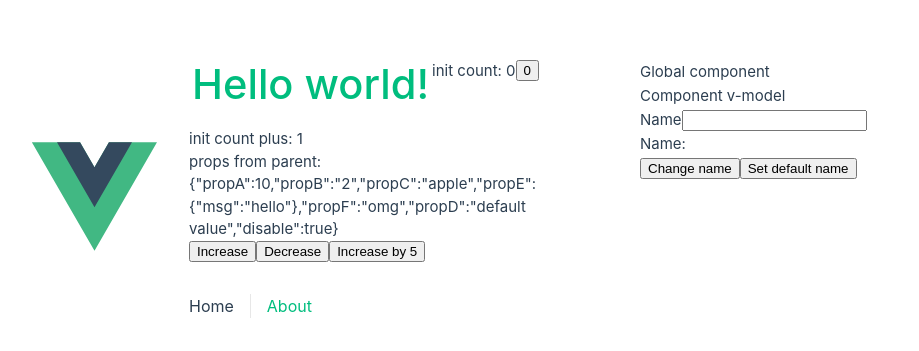
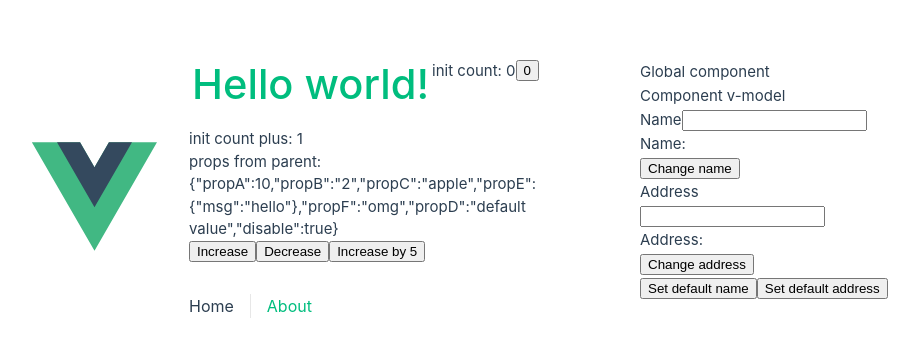
Before and after one commit to lyhuynhnhu/vue-basic, a Vue app: page / in a window 1280 px wide. Shown: the part 203-554 px from the top of the page, without its empty margins (0-919 px from the left). Built offline with nearby package versions, Linux system fonts and the light colour scheme.

Commit message:
v-model: arguments & multiple bindings

```diff
--- a/src/components/ComponentVModel.vue
+++ b/src/components/ComponentVModel.vue
@@ -4,12 +4,22 @@
   <input type="text" v-model="name" />
   <p>Name: {{ name }}</p>
   <button @click="changeName">Change name</button>
+
+  <p>Address</p>
+  <input type="text" v-model="address" />
+  <p>Address: {{ address }}</p>
+  <button @click="changeAddress">Change address</button>
 </template>
 
 <script setup>
-const name = defineModel()
+const name = defineModel('name', { type: String })
+const address = defineModel('address', { type: String })
 
 const changeName = () => {
   name.value = 'John Doe'
 }
+
+const changeAddress = () => {
+  address.value = 'New York'
+}
 </script>
--- a/src/views/HomeView.vue
+++ b/src/views/HomeView.vue
@@ -3,9 +3,14 @@ import ComponentVModel from '@/components/ComponentVModel.vue'
 import { ref, watchEffect } from 'vue'
 
 const name = ref('')
+const address = ref('')
 
 const setDefaultName = () => {
   name.value = 'Huynh Nhu'
+}
+
+const setDefaultAddress = () => {
+  address.value = 'Ho Chi Minh'
 }
 
 watchEffect(() => {
@@ -16,7 +21,9 @@ watchEffect(() => {
 <template>
   <main>
     <GlobalCompA />
-    <ComponentVModel v-model="name" />
+    <ComponentVModel v-model:name="name" v-model:address="address" />
+    <br />
     <button @click="setDefaultName">Set default name</button>
+    <button @click="setDefaultAddress">Set default address</button>
   </main>
 </template>
```
